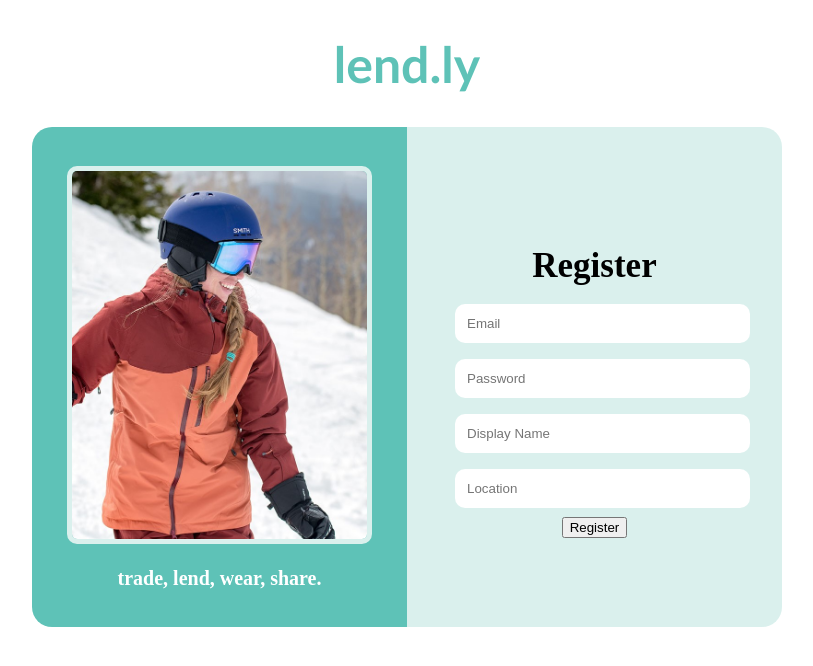
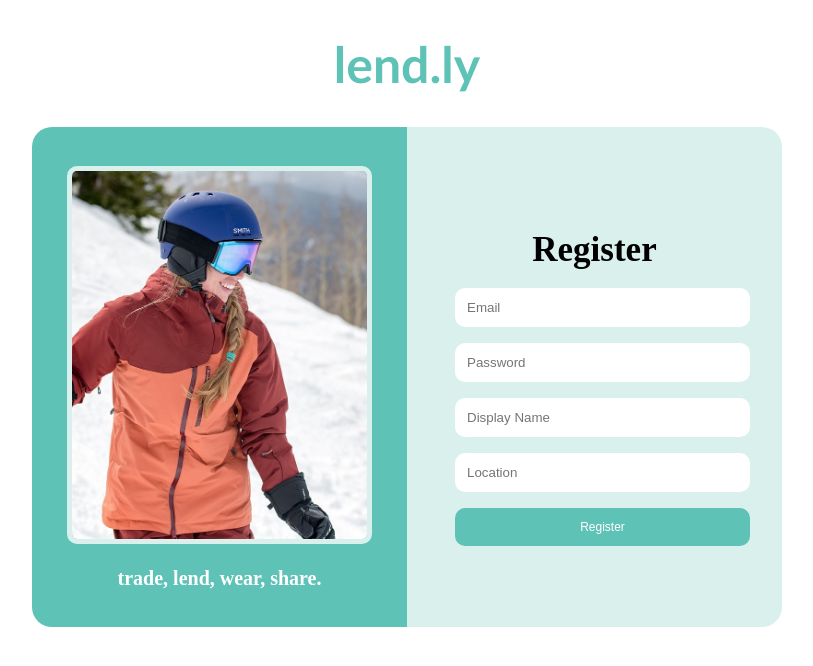
Before and after one commit to neeleshg23/lendly, a React (Create React App) app in the folder frontend/: page /register in a window 1280 px wide. Shown: the top 666 px of the page, without its empty margins (233-1046 px from the left). Built offline with nearby package versions, Linux system fonts and the light colour scheme.

Commit message:
Fixed search results css

```diff
--- a/frontend/src/App.css
+++ b/frontend/src/App.css
@@ -155,6 +155,7 @@ img {
 input[type=text],
 input[type=password],
 input[type=email],
+input[type=submit],
 button {
   width: 100%;
   padding: 12px;
@@ -170,6 +171,7 @@ input[type=email] {
   box-sizing: border-box;
 }
 
+input[type=submit],
 button {
   background-color: #5EC2B7;
   color: white;
--- a/frontend/src/components/Market.jsx
+++ b/frontend/src/components/Market.jsx
@@ -41,9 +41,7 @@ const Market = ({ user, setUser }) => {
                 <p style={{fontSize: 30 + 'px', textAlign: 'center'}}>{resultsText}</p>
             </div>
 
-            <div className="gallery">
-                <MarketItemWithData user={user} keyword={keyword} />
-            </div>
+            <MarketItemWithData user={user} keyword={keyword} />
         </div>
     )
 }
--- a/frontend/src/components/MarketItem.jsx
+++ b/frontend/src/components/MarketItem.jsx
@@ -40,7 +40,7 @@ const MarketItemWithData = ({ user, keyword }) => {
     const [marketItemData, setMarketItemData] = useState([]);
     useEffect(() => {
         const fetchMarketItemData = async () => {
-            if (keyword === "") {}
+            if (keyword === "") { setMarketItemData([]); }
             else {
                 const response = await fetch(`https://backend-dot-lendly-383321.wl.r.appspot.com/api/items/name/${keyword}`, {
                     method: 'GET',
@@ -68,10 +68,12 @@ const MarketItemWithData = ({ user, keyword }) => {
                     }
                     else {
                         console.error('No results found');
+                        setMarketItemData([]);
                     }
                 }
                 else {
                     console.error('No results found');
+                    setMarketItemData([]);
                 }
             }
         };
```
